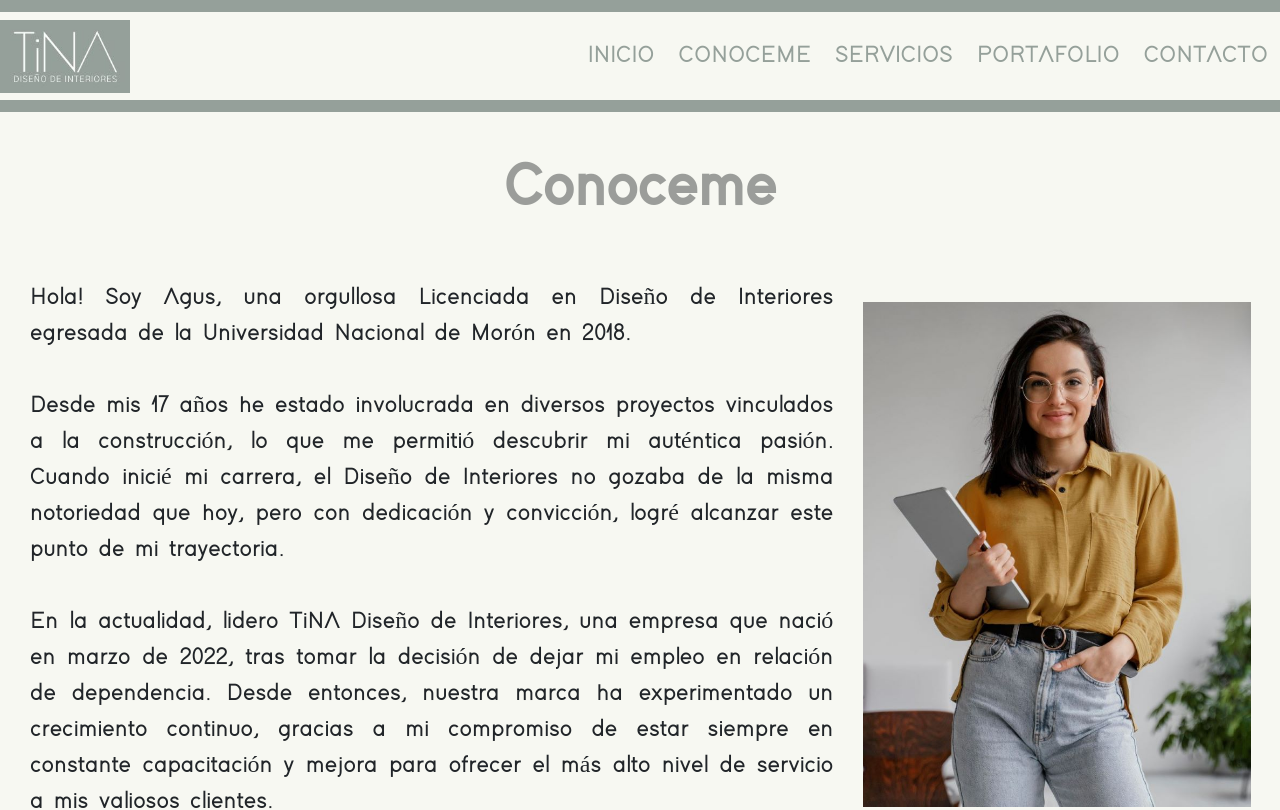
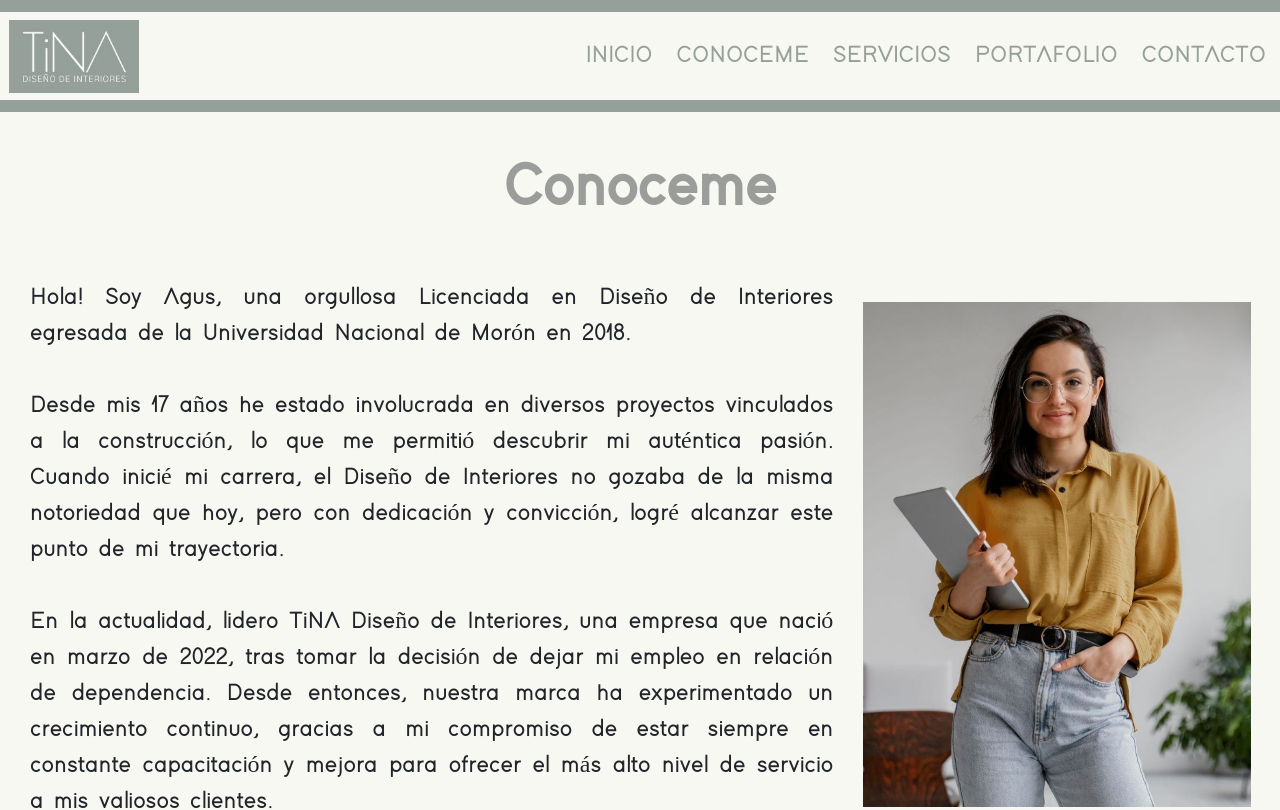
Before and after one commit to Fica-Millan/coder_TinaDisenioDeInteriores, a website: page pages/conoceme.html in a window 1280 px wide. Shown: the top 810 px of the page. Drawn offline with nearby package versions, Linux system fonts and the light colour scheme.

Commit message:
[sass] Arreglos en el header

```diff
--- a/pages/conoceme.html
+++ b/pages/conoceme.html
@@ -34,15 +34,17 @@
 </head>
 
 <body>
-    <div class="body">
-        <header class="cabeza">
+    <div class="container-fluid grid">
+        <div class="row">
+            <div class="col contenedor-header">
+              <header>
                 <nav class="navbar navbar-expand-lg bg-nav">
                   <div class="container-fluid contenedor-nav">
                     <a class="navbar-brand" href="../index.html"><img class="logo-nav"  src="../assets/logo.jpg" alt="Logo Tina | Diseño de Interiores"></a>
                     <button class="navbar-toggler boton-nav" type="button" data-bs-toggle="collapse" data-bs-target="#navbarSupportedContent" aria-controls="navbarSupportedContent" aria-expanded="false" aria-label="Toggle navigation">
                       <span class="navbar-toggler-icon"></span>
                     </button>
-                    <div class="collapse navbar-collapse" id="navbarSupportedContent">
+                    <div class="collapse navbar-collapse contenedor-ul" id="navbarSupportedContent">
                       <ul class="navbar-nav me-auto mb-2 mb-lg-0 justify-content-end w-100 text-end">
                         <li class="nav-item">
                           <a class="nav-link font-nav" href="../index.html">INICIO</a>
@@ -64,6 +66,8 @@
                   </div>
                 </nav>
               </header>
+            </div>
+        </div>
 
         <main>
             <!--TITULO DE LA SECCION-->
@@ -145,6 +149,7 @@
                 <p>Code & Desing by FiCA</p>
             </div>
         </footer>
+    </div>
 
     <!--SCRIPT DE BOOTSTRAP-->
     <script src="https://cdn.jsdelivr.net/npm/bootstrap@5.3.1/dist/js/bootstrap.bundle.min.js" integrity="sha384-HwwvtgBNo3bZJJLYd8oVXjrBZt8cqVSpeBNS5n7C8IVInixGAoxmnlMuBnhbgrkm" crossorigin="anonymous"></script>
@@ -155,7 +160,6 @@
         AOS.init();
     </script>
 
-    </div>
 </body>
 
 </html>
--- a/scss/_generales.scss
+++ b/scss/_generales.scss
@@ -1,7 +1,7 @@
 /*--ESTILOS GENERALES--*/
-.body{
+/*.body{
     background-color: map-get($bg-color, tiza);
-}
+}*/
 h1{
     font-family: $fuente-ppal;
     font-size:5m;
--- a/scss/_header.scss
+++ b/scss/_header.scss
@@ -2,8 +2,12 @@
 .bg-nav{
     background-color: $verde-oscuro;
 }
+.contenedor-header{
+    padding: 0;
+}
 .contenedor-nav{
     padding: 0;
+    padding-left: 27px;
 }
 .logo-nav{
     width: 65%;
@@ -12,6 +16,9 @@
     color: $verde-oscuro;
     border: none;
 }
+.contenedor-ul{
+    padding-right: 20px;
+}
 .font-nav{
     @include font-and-size;
     color: $verde-oscuro;
```
Also changed, not shown: index.html (+3 -4 lines), pages/contacto.html (+8 -1 lines), pages/portafolio.html (+8 -1 lines), pages/servicios.html (+9 -4 lines), css/main.css, 1 other file. Lines whose indentation alone changed are shown as unchanged.
